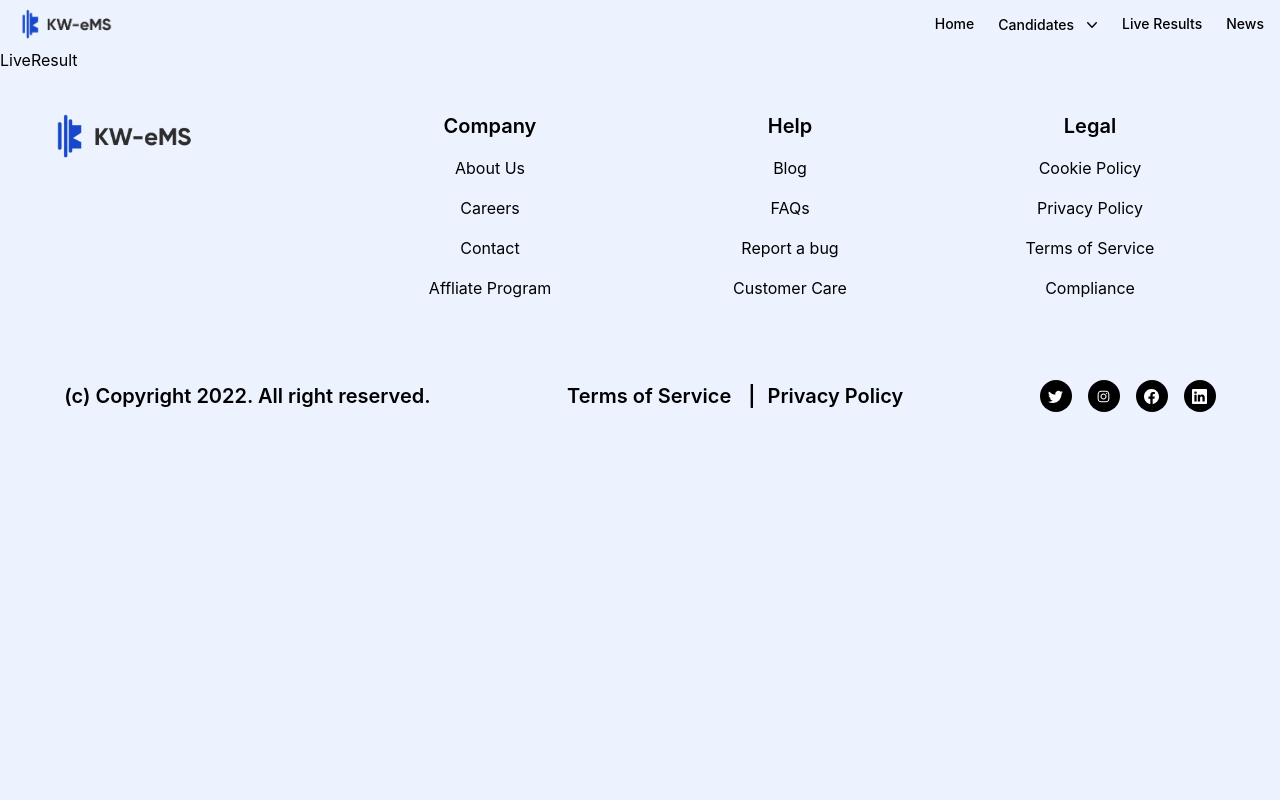
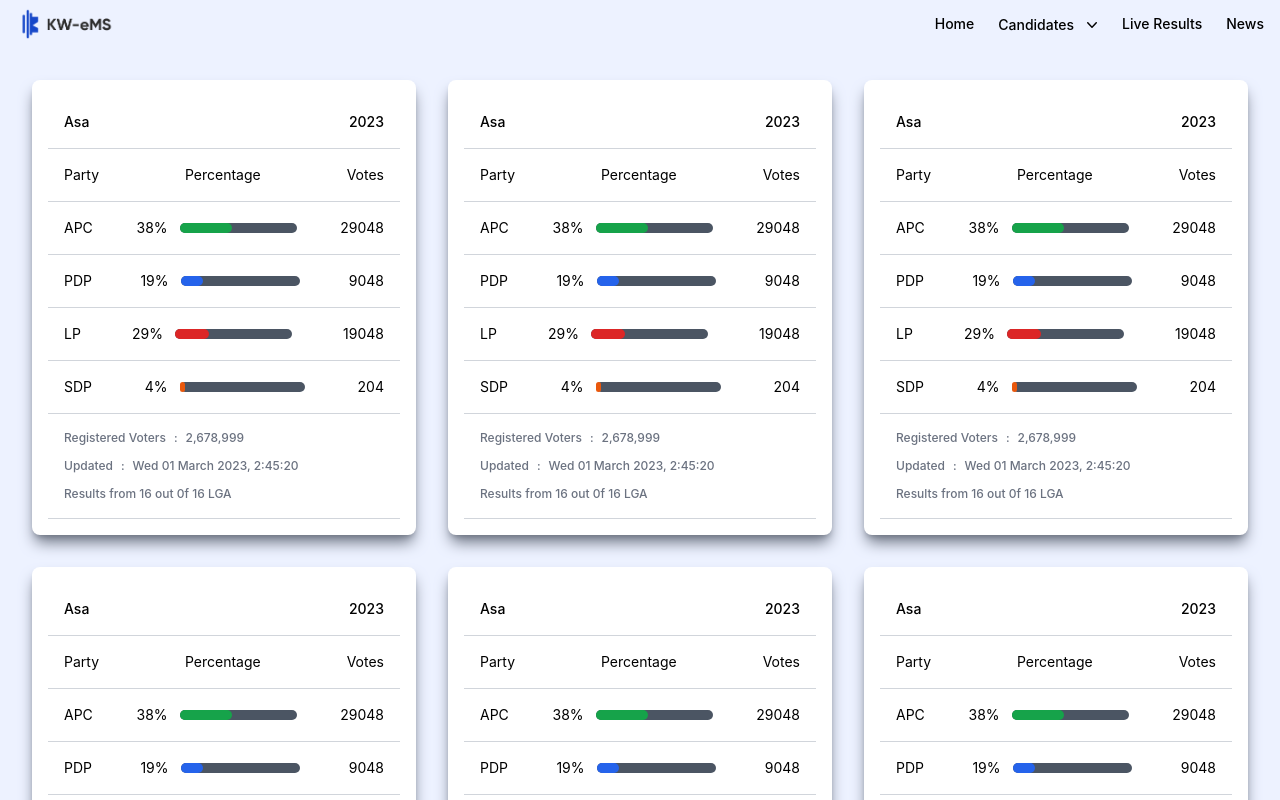
Before and after one commit to thereal-osas/KW-eMS, a React (Create React App) app: page /live_results in a window 1280 px wide. Shown: the top 800 px of the page. Built offline with nearby package versions, Linux system fonts and the light colour scheme.

Commit message:
result page layout

```diff
--- /dev/null
+++ b/src/components/ResultComponent.jsx
@@ -0,0 +1,86 @@
+import React from "react";
+
+function ResultComponent() {
+	const APCwidth = "45%";
+	const PDPwidth = "19%";
+	const LPwidth = "29%";
+	const SDPwidth = "4%";
+
+	return (
+		<section className=" bg-white shadow-gray-500 shadow-lg hover:scale-105 duration-500  text-sm p-4 rounded-lg ">
+			<div className="flex justify-between font-medium p-4 border-b-[0.1px] border-gray-300">
+				<span>Asa</span>
+				<span>2023</span>
+			</div>
+			<div className="justify-between flex p-4 border-b-[0.1px] border-gray-300">
+				<span>Party</span>
+				<span>Percentage</span>
+				<span>Votes</span>
+			</div>
+
+			<div className="flex justify-between p-4 border-b-[0.1px] border-gray-300">
+				<span>APC</span>
+				<div className="w-1/2 flex items-center gap-3">
+					<span>38%</span>
+					<div className="w-full  rounded-full h-2.5 bg-gray-600">
+						<div
+							className="bg-green-600 h-2.5 rounded-full"
+							style={{ width: APCwidth }}></div>
+					</div>
+				</div>
+				<span>29048</span>
+			</div>
+			<div className="flex justify-between p-4 border-b-[0.1px] border-gray-300">
+				<span>PDP</span>
+				<div className="w-1/2 flex items-center gap-3">
+					<span>19%</span>
+					<div className="w-full  rounded-full h-2.5 bg-gray-600">
+						<div
+							className="bg-blue-600 h-2.5 rounded-full"
+							style={{ width: PDPwidth }}></div>
+					</div>
+				</div>
+				<span>9048</span>
+			</div>
+			<div className="flex justify-between p-4 border-b-[0.1px] border-gray-300">
+				<span>LP</span>
+				<div className="w-1/2 flex items-center gap-3">
+					<span>29%</span>
+					<div className="w-full  rounded-full h-2.5 bg-gray-600">
+						<div
+							className="bg-red-600 h-2.5 rounded-full"
+							style={{ width: LPwidth }}></div>
+					</div>
+				</div>
+				<span>19048</span>
+			</div>
+			<div className="flex justify-between p-4 border-b-[0.1px] border-gray-300">
+				<span>SDP</span>
+				<div className="w-1/2 flex items-center gap-3">
+					<span>4%</span>
+					<div className="w-full  rounded-full h-2.5 bg-gray-600">
+						<div
+							className="bg-orange-600 h-2.5 rounded-full"
+							style={{ width: SDPwidth }}></div>
+					</div>
+				</div>
+				<span>204</span>
+			</div>
+			<div className="flex flex-col gap-3 justify-center text-xs font-medium text-gray-500 p-4 border-b-[0.1px] border-gray-300">
+				<div className="flex gap-2">
+					<span>Registered Voters</span>
+					<span>:</span> <span>2,678,999</span>
+				</div>
+				<div className="flex gap-2">
+					<span>Updated</span>
+					<span>:</span> <span>Wed 01 March 2023, 2:45:20</span>
+				</div>
+				<div>Results from 16 out 0f 16 LGA</div>
+			</div>
+
+			<div></div>
+		</section>
+	);
+}
+
+export default ResultComponent;
--- a/src/pages/LiveResult.jsx
+++ b/src/pages/LiveResult.jsx
@@ -1,7 +1,27 @@
 import React from "react";
+import ResultComponent from "../components/ResultComponent";
 
 function LiveResult() {
-	return <div>LiveResult</div>;
+	return (
+		<div className="container mx-auto  lg:grid-cols-3 sm:grid-cols-2 grid-cols-1 gap-8  p-8 grid">
+			<ResultComponent />
+			<ResultComponent />
+			<ResultComponent />
+			<ResultComponent />
+			<ResultComponent />
+			<ResultComponent />
+			<ResultComponent />
+			<ResultComponent />
+			<ResultComponent />
+			<ResultComponent />
+			<ResultComponent />
+			<ResultComponent />
+			<ResultComponent />
+			<ResultComponent />
+			<ResultComponent />
+			<ResultComponent />
+		</div>
+	);
 }
 
 export default LiveResult;
```
